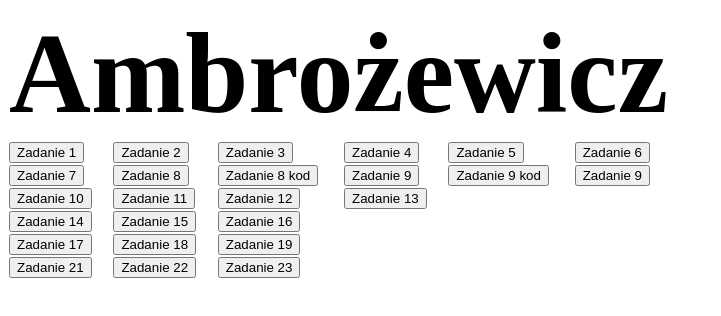
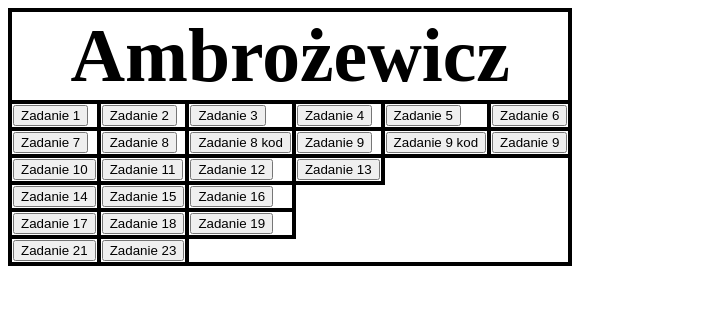
Before and after one commit to 0Hubibubi0/Java, a plain HTML site: page index.html in a window 1280 px wide. Shown: the whole page, without its empty margins (0-721 px from the left). Drawn offline with Linux system fonts and the light colour scheme.

Commit message:
Add files via upload

```diff
--- a/index.html
+++ b/index.html
@@ -6,7 +6,7 @@
  <title>index</title>
  <style>
  table, th, td {
-	border: 4px solid rgb(x,x,x);
+	border: 4px solid black;
 	border-collapse: collapse;
 	}
 		</style>
@@ -18,9 +18,10 @@
  </script>
 </head>
 	<body>
+
 		<table>
 		<tr>
-	<th colspan="8" style="font-size: 3cm;">Ambrożewicz</th>
+	<th colspan="6" style="font-size: 2cm;">Ambrożewicz</th>
 		<tr>
 			<td><button onclick="window.location.href='obraz.html'">Zadanie 1 </button></td>
 			<td><button onclick="window.location.href='menu.html'">Zadanie 2 </button></td>
@@ -49,11 +50,9 @@
 							<td><button onclick="window.location.href='zadanie 18.html'">Zadanie 18 </button></td>
 							<td><button onclick="window.location.href='zadanie 19.html'">Zadanie 19 </button></td>
 						<tr>
-
-							<td><button onclick="window.location.href='zadanie 21.html'">Zadanie 21 </button></td>
-							<td><button onclick="window.location.href='zadanie 22.html'">Zadanie 22 </button></td>
-							<td><button onclick="window.location.href='zadanie 23.html'">Zadanie 23 </button></td>
-						<tr>
+							<td><button onclick="window.location.href='zadanie 21.html'">Zadanie 21</button></td>
+							<td><button onclick="window.location.href='zadanie 23.html'">Zadanie 23</button></td>
+							<tr>
 		</table>
 	</body>
 </html>
--- /dev/null
+++ b/zadanie23.js
@@ -0,0 +1,2 @@
+document.write("ostatnia modyfikacja strony".fontcolor("red").bold().fontsize(7)+"<br>");
+document.write(document.lastModified);
```
Also changed, not shown: zadanie 23.html (added, +10 -0 lines).
